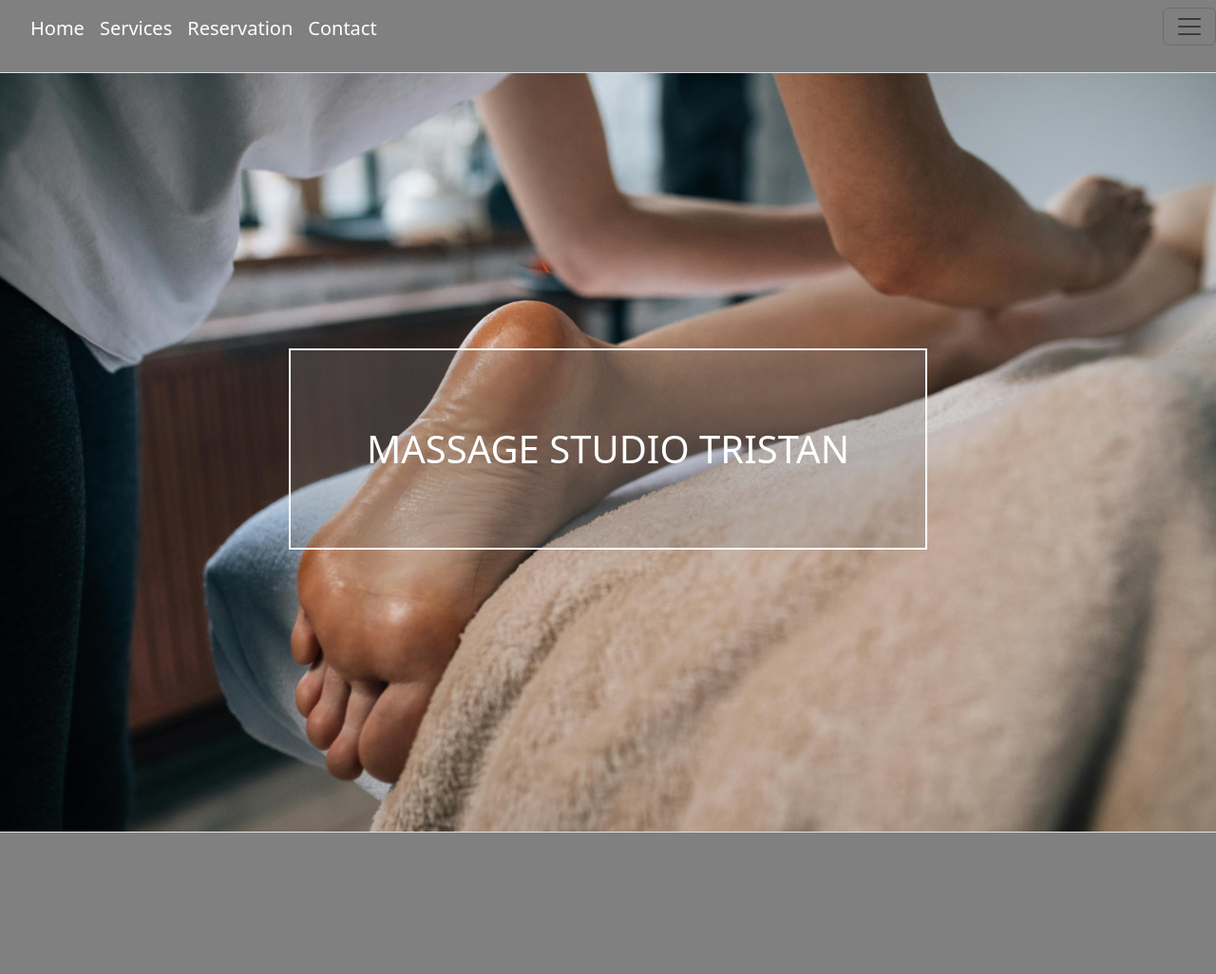
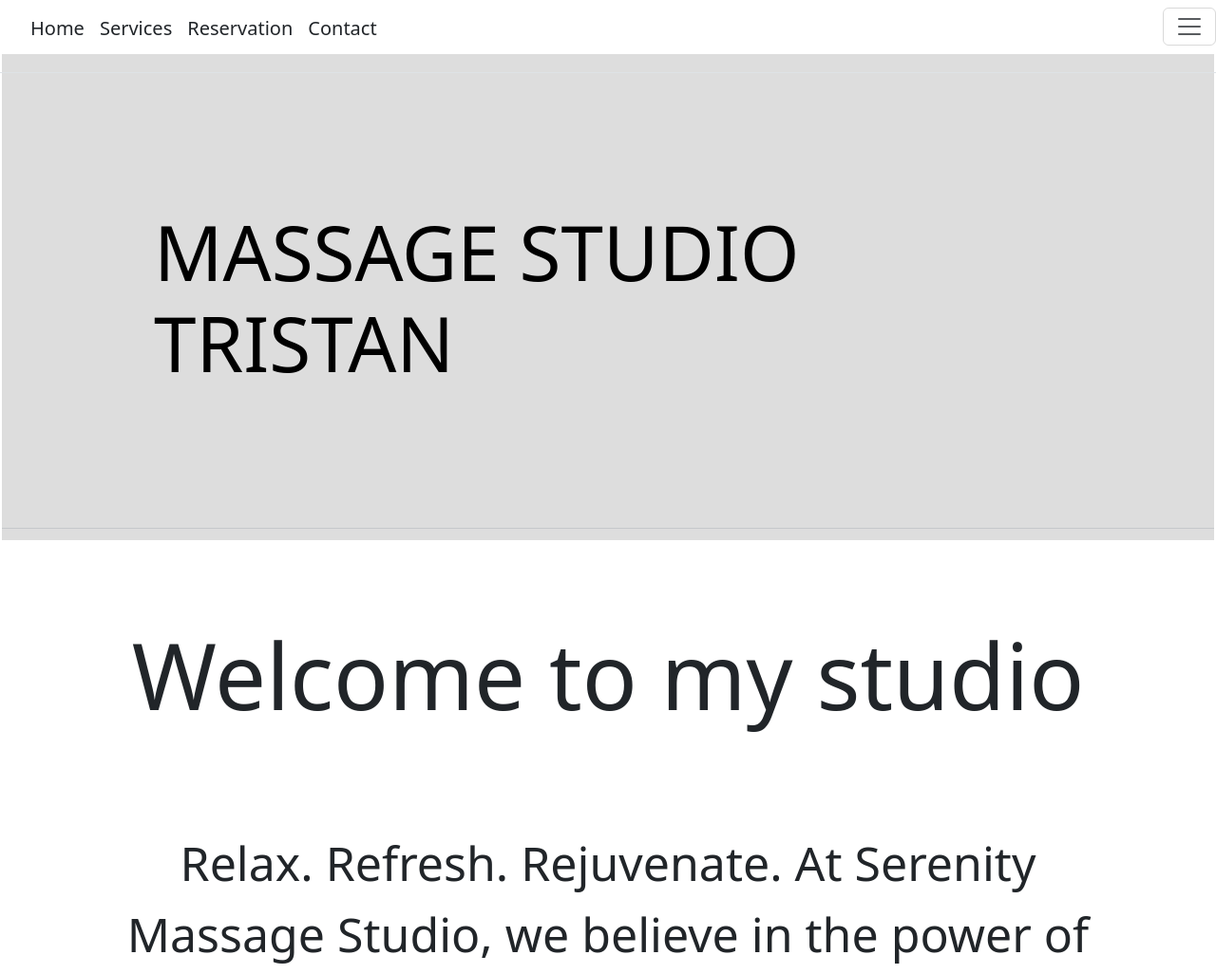
Before and after one commit to 3s7an/massage-studio-tristaan, a PHP site: page /index.php in a window 1280 px wide. Shown: the top 1026 px of the page at 95% size. Run offline with PHP 8.4, Linux system fonts and the light colour scheme.

Commit message:
zmena designu

```diff
--- a/css/services.css
+++ b/css/services.css
@@ -5,3 +5,7 @@
 .img-fluid {
     margin-top: 200px;
 }
+
+h2 {
+    font-size: 300px;
+}
--- a/css/style.css
+++ b/css/style.css
@@ -5,15 +5,16 @@
 }
 
 header {
-    background-color: grey;
+    background-color: white;
 
 }
 section {
 
-    background-color: grey;
+    background-color: white;
+
 }
 body {
-    background-color: grey;
+    background-color: white;
 }
 
 header .container {
@@ -49,7 +50,7 @@
 }
 .menu ul li a {
     text-decoration: none;
-    color:white;
+    color:black;
 }
 
 .menu ul li #odhlasit  {
@@ -69,7 +70,7 @@
     padding:40px;
     border: 1px solid white;
     background-color: rgba(79, 38, 6, 0.37);
-    color: white;
+    color: black;
     font-family: "Shadows Into Light", cursive;
   font-weight: 400;
   font-style: normal;
@@ -81,7 +82,7 @@
 }
 
 section p {
-    font-size: 20px;
+    font-size: 50px;
 
 
 }
@@ -96,7 +97,7 @@
  .massage1 {
     display: flex;
     align-items: center;
-    margin-bottom: 200px;
+    margin-bottom: 10em;
 
     font-size:12px;
 }
@@ -104,7 +105,7 @@
 .massage2 {
     display: flex;
     align-items: center;
-    margin-bottom: 200px;
+    margin-bottom: 4em;
     flex-direction: row-reverse;
 
     font-size:12px;
@@ -113,13 +114,13 @@
 
 
 section .massage1 p {
-    font-size:20px;
+    font-size:2em;
     margin-right:50px;
 
 }
 
 section .massage2 p {
-    font-size:20px;
+    font-size:2em;
     margin-left:70px;
 
 }
@@ -195,23 +196,20 @@
 
   }
 
-  nav {
-    color:white;
 
-  }
 
   .pozadie {
-    height: 10em;
+    height: 5em;
     display: flex;
     justify-content: center;
     align-items: center;
-    font-size: 5em;
-    margin-bottom: 2em;
-    background: url("../images/pexels-koolshooters-6628697.jpg");
+    font-size: 6em;
+
+
     background-repeat: no-repeat;
     background-size: cover;
-    color: white;
-    background-color: grey;
+    color: black;
+
 
 
 }
@@ -220,9 +218,26 @@
 border: 2px solid white;
 padding: 2em;
 background-color: rgba(128, 128, 128, 0.268);
+font-size: 5rem;
 }
 
 nav ul {
     display: flex;
     list-style: none;
 }
+
+
+#services {
+    font-size: 12em;
+    margin-bottom: 2em;
+}
+
+.home-nadpis {
+    font-size: 6em;
+    padding-top: 1em;
+    padding-bottom: 1em;
+}
+
+.home-paragraph {
+    margin-bottom: 5em;
+}
--- a/home.php
+++ b/home.php
@@ -7,8 +7,18 @@
     <title>Document</title>
 </head>
 <body>
+    <h2 class="home-nadpis">Welcome to my studio</h2>
+    <p class="home-paragraph">
+
+Relax. Refresh. Rejuvenate.
+At Serenity Massage Studio, we believe in the power of touch to heal and transform. Our mission is to provide a sanctuary where you can escape the stresses of daily life and embark on a journey towards holistic well-being.
+</p>
+
+
     <section id="massage">
+
         <div class="container-xl text-center">
+
 
             <div class="massage1" >
                 <p><span class="nadpis">Benefits of Massage</span> <br>
@@ -29,6 +39,8 @@
             </div>
     </div>
 
+
+
 </section>
 
 </body>
--- a/index.php
+++ b/index.php
@@ -57,7 +57,7 @@
               foreach($zoznam as $klucStranky => $hodnota)
               {
                 if($hodnota->id != "404")
-              echo "<li><a class='navbar-brand text-white'  href='?stranka=$hodnota->id'>{$hodnota->menu}</a></li>";
+              echo "<li><a class='navbar-brand text-dark'  href='?stranka=$hodnota->id'>{$hodnota->menu}</a></li>";
               }
               ?>
             </ul>
@@ -111,21 +111,18 @@
     </div>
     </header>
 
-<section>
-  <div class="container-xl text-center">
+  <section>
+    <div class="container-xl text-center">
 
 
   <?php
   //dynamicke zobrazenie stranky
    echo $zoznam[$stranka]->getObsah();
   ?>
-</div>
+    </div>
   </section>
+</body>
 
-
-
-
-</body>
 <script src="app.js"></script>
 
 </html>
--- a/services.php
+++ b/services.php
@@ -9,7 +9,7 @@
     <link rel="stylesheet" href="./css/style.css">
 </head>
 <body>
-    <h2 class="text-center mb-3 mt-0" id="services">Our services and prices <i class="fa-solid fa-down-long"></i></h2>
+    <h2 class="text-center mb-3" id="services">Our services and prices <i class="fa-solid fa-down-long"></i></h2>
         <button type="button" id="polhodka">30min</button> / <button type="button" id="hodka">60min</button>
         <div class="accordion" id="accordionExample">
 
```
Also changed, not shown: admin.php (line endings or trailing spaces).
